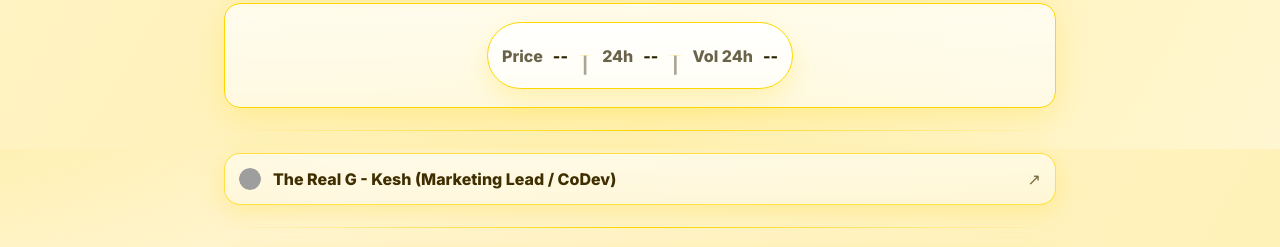
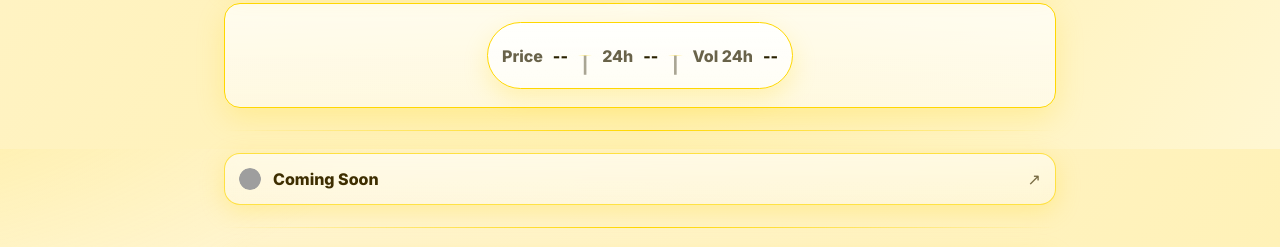
Before and after one commit to therealgoldenshiba/goldenshiba.com, a plain HTML site: page index.html in a window 1280 px wide. Shown: the part 1051-1298 px from the top of the page. Drawn offline with Linux system fonts and the light colour scheme; no server answers; grey boxes are pictures that could not be loaded.

Commit message:
Update marketing contact link and image

```diff
--- a/index.html
+++ b/index.html
@@ -203,9 +203,9 @@
     <div class="sep"></div>
 
     <!-- Official Marketing Contact (compact, matches button style) -->
-    <a class="btn" href="https://x.com/_connectkesh" target="_blank" rel="noopener">
-      <span class="icon" aria-hidden="true"><img src="https://pbs.twimg.com/profile_images/1948883845362651136/p8DenXQA_400x400.jpg" alt="The Real G - Kesh" style="width:100%;height:100%;object-fit:cover;border-radius:50%"></span>
-      <span class="label">The Real G - Kesh (Marketing Lead / CoDev)</span>
+    <a class="btn" href="https://www.goldenshiba.com" target="_blank" rel="noopener">
+      <span class="icon" aria-hidden="true"><img src="https://pbs.twimg.com/profile_images/1748108741503803392/EmT4yP6S_400x400.jpg" alt="Coming Soon" style="width:100%;height:100%;object-fit:cover;border-radius:50%"></span>
+      <span class="label">Coming Soon</span>
       <span class="arrow">↗</span>
     </a>
 
```
